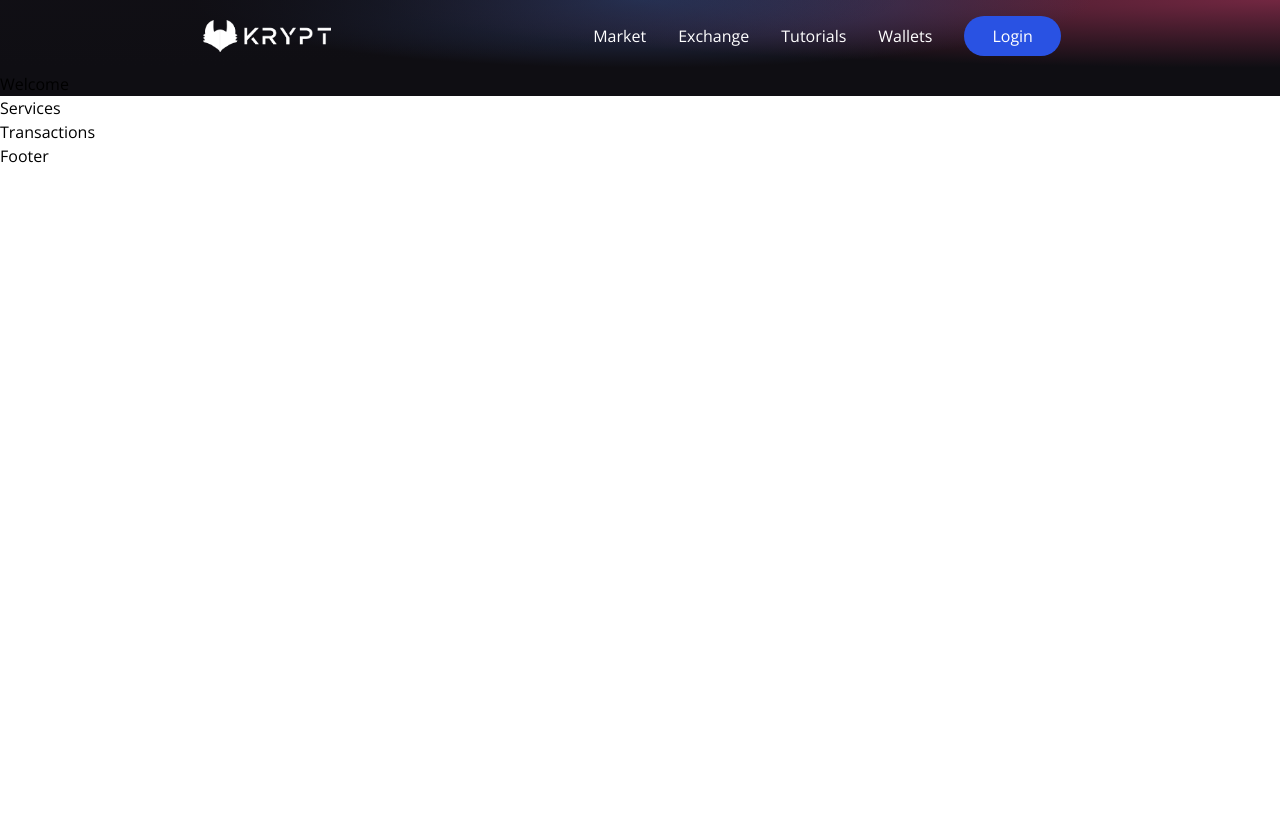
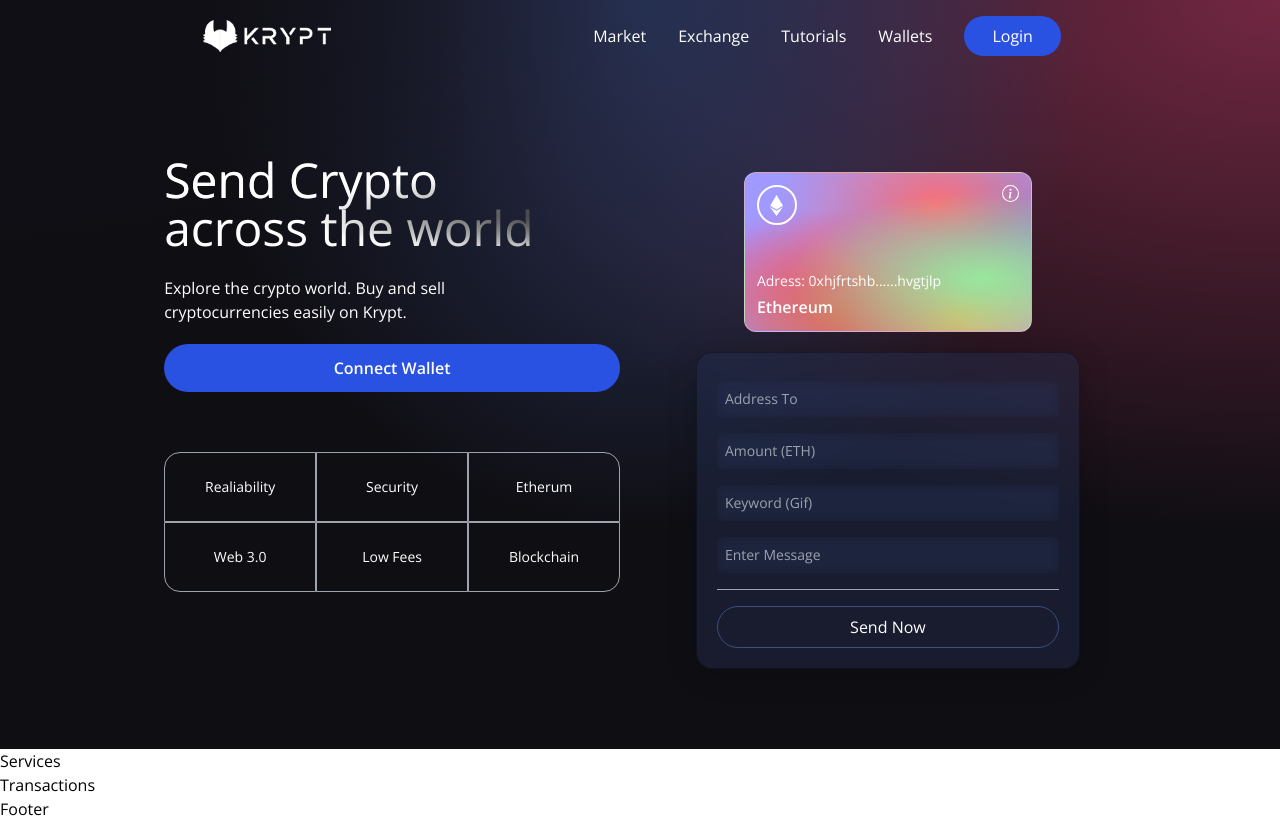
Before and after one commit to APPvalanche/Krypt, a React (Vite) app in the folder client/: page / in a window 1280 px wide. Before the commit the page ends 800 px from the top, so only its background shows below. Built offline with nearby package versions, Linux system fonts and the light colour scheme.

Commit message:
Welcome section layout done,buttons and form created in the section

```diff
--- a/client/src/components/Loader.jsx
+++ b/client/src/components/Loader.jsx
@@ -1,6 +1,8 @@
 const Loader = () => {
     return (
-        <h1>Loader</h1>
+        <div className="flex justify-center items-center py-3">
+            <div className="animate-spin rounded-full h-32 w-32 border-b-2 border-red-700"/>
+        </div>
     );
 }
 
--- a/client/src/components/Welcome.jsx
+++ b/client/src/components/Welcome.jsx
@@ -1,6 +1,115 @@
+import { AiFillPlayCircle } from "react-icons/ai";
+import { SiEthereum } from "react-icons/si";
+import { BsInfoCircle } from "react-icons/bs";
+
+import { Loader } from "./";
+
+const commonStyles = 'min-h-[70px] sm:px-0 px-2 sm:min-w-[120] flex justify-center items-center border-[0.5px] border-gray-400 text-sm font-light text-white'
+
+const Input = ({ placeholder, name, type, value, handleChange }) => (
+    <input
+        placeholder={placeholder}
+        type={type}
+        step="0.0001"
+        value={value}
+        onChange={(e) => handleChange(e, name)}
+        className="my-2 w-full rounded-sm p-2 outline-none bg-transparent text-white border-none text-sm white-glassmorphism"
+    />
+);
+
 const Welcome = () => {
+    const connectWallet = () => {
+
+    }
+
+    const handleSubmit = () => {
+
+    }
+
     return (
-        <h1>Welcome</h1>
+        <div className="flex w-full justify-center items-center">
+            <div className="flex mf:flex-row flex-col items-start justify-between md:p-20 py-12 px-4">
+                <div className="flex flex-1 justify-start flex-col mf:mr-10">
+                    <h1 className="text-3xl sm:text-5xl text-white text-gradient py-1">
+                        Send Crypto <br /> across the world
+                    </h1>
+                    <p className="text-left mt-5 text-white font-light md:w-9/12 w-11/12 text-base">
+                        Explore the crypto world. Buy and sell cryptocurrencies easily on Krypt.
+                    </p>
+                    <button
+                        type='button'
+                        onClick={connectWallet}
+                        className="flex flex-row justify-center items-center my-5 bg-[#2952e3] p-3 rounded-full cursor-pointer hover:bg-[#2546bd]"
+                    >
+                        <p className="text-white text-base font-semibold">
+                        Connect Wallet
+                        </p>
+                    </button>
+
+                    <div className="grid sm:grid-cols-3 grid-cols-2 w-full mt-10">
+                        <div className={`rounded-tl-2xl ${commonStyles}`}>
+                            Realiability
+                        </div>
+                        <div className={commonStyles}>
+                            Security
+                        </div>
+                        <div className={`rounded-tr-2xl ${commonStyles}`}>
+                            Etherum
+                        </div>
+                        <div className={`rounded-bl-2xl ${commonStyles}`}>
+                            Web 3.0
+                        </div>
+                        <div className={commonStyles}>
+                            Low Fees
+                        </div>
+                        <div className={`rounded-br-2xl ${commonStyles}`}>
+                            Blockchain
+                        </div>
+                    </div>
+                </div>
+                <div className="flex flex-col flex-1 items-center justify-start w-full mf:mt-0 mt-10">
+                    <div className="p-3 justify-end items-start flex-col rounded-xl h-40 sm:w-72 w-full my-5 eth-card white-glassmorphism">
+                        <div className="flex justify-between flex-col w-full h-full">
+                            <div className="flex justify-between items-start">
+                                <div className="w-10 h-10 rounded-full border-2 border-white flex justify-center items-center">
+                                    <SiEthereum fontSize={21} color="#fff" />
+                                </div>
+                                <BsInfoCircle fontSize={17} color="#fff" />
+                            </div>
+                            <div>
+                                <p className="text-white font-light text-sm">
+                                    Adress: 0xhjfrtshb......hvgtjlp
+                                </p>
+                                <p className="text-white font-semibold text-l pt-1">
+                                    Ethereum
+                                </p>
+                            </div>
+                        </div>
+                    </div>
+
+                    <div className="p-5 sm:w-96 w-full flex flex-col justify-start items-center blue-glassmorphism">
+                        <Input placeholder="Address To" name="addressTo" type="text" handleChange={() => {}} />
+                        <Input placeholder="Amount (ETH)" name="amount" type="number" handleChange={() => {}} />
+                        <Input placeholder="Keyword (Gif)" name="keyword" type="text" handleChange={() => {}} />
+                        <Input placeholder="Enter Message" name="message" type="text" handleChange={() => {}} />
+
+                        <div className="h-[1px] w-full bg-gray-400 my-2" />
+
+                        {false ? (
+                            <Loader />
+                        ) : (
+                            <button
+                            type="button"
+                            onClick={handleSubmit}
+                            className="text-white w-full mt-2 border-[1px] p-2 border-[#3d4f7c] rounded-full cursor-pointer"
+                            >
+                                Send Now
+                            </button>
+                        )}
+                    </div>
+                </div>
+            </div>
+        </div>
     );
 }
 
--- a/client/tailwind.config.js
+++ b/client/tailwind.config.js
@@ -1,10 +1,35 @@
-/** @type {import('tailwindcss').Config} */
 module.exports = {
-  content: [
-    "./src/**/*.{js,jsx,ts,tsx}",
-  ],
+  purge: ["./src/**/*.{js,jsx,ts,tsx}", "./public/index.html"],
+  mode: "jit",
+  darkMode: false, // or 'media' or 'class'
   theme: {
+    fontFamily: {
+      display: ["Open Sans", "sans-serif"],
+      body: ["Open Sans", "sans-serif"],
+    },
+    extend: {
+      screens: {
+        mf: "990px",
+      },
+      keyframes: {
+        "slide-in": {
+          "0%": {
+            "-webkit-transform": "translateX(120%)",
+            transform: "translateX(120%)",
+          },
+          "100%": {
+            "-webkit-transform": "translateX(0%)",
+            transform: "translateX(0%)",
+          },
+        },
+      },
+      animation: {
+        "slide-in": "slide-in 0.5s ease-out",
+      },
+    },
+  },
+  variants: {
     extend: {},
   },
   plugins: [],
-}
+};
```
Also changed, not shown: client/src/index.css (line endings or trailing spaces).
